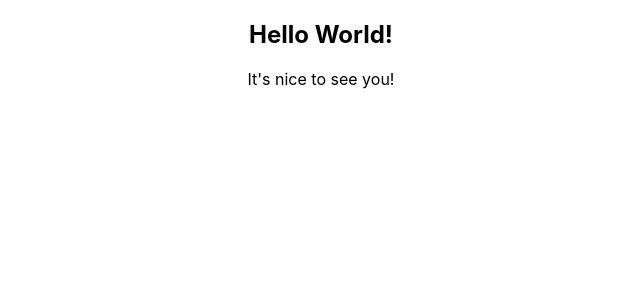
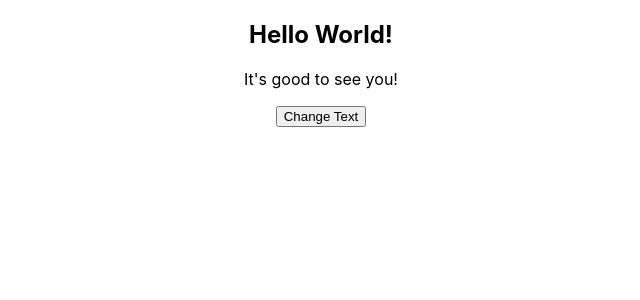
Before and after one commit to khybe/testing-react-app-guide, a React (Create React App) app: page / in a window 1280 px wide. Shown: the top 300 px of the page, without its empty margins (319-959 px from the left). Built offline with nearby package versions, Linux system fonts and the light colour scheme.

Commit message:
Testing User Interaction & State

```diff
--- a/src/components/Greeting.js
+++ b/src/components/Greeting.js
@@ -1,8 +1,16 @@
+import { useState } from "react";
+
 const Greeting = () => {
+  const [changedText, setChangedText] = useState(false);
+
+  const changeTextHandler = () => setChangedText(true);
+
   return (
     <div>
       <h2>Hello World!</h2>
-      <p>It's nice to see you!</p>
+      {!changedText && <p>It's good to see you!</p>}
+      {changedText && <p>Changed!</p>}
+      <button onClick={changeTextHandler}>Change Text</button>
     </div>
   );
 };
```
Also changed, not shown: 1 other file (tests, documents, lock files or other folders).
